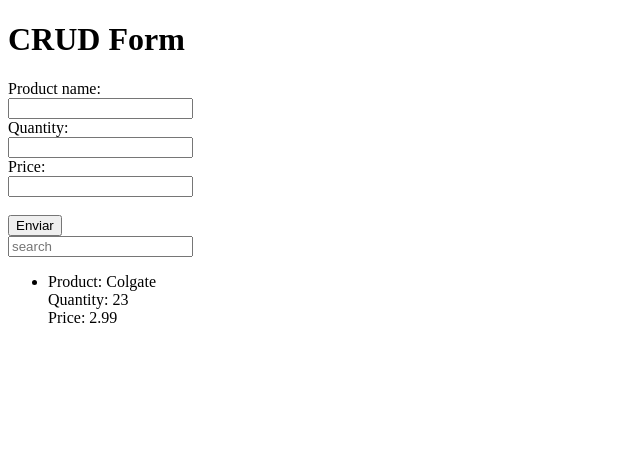
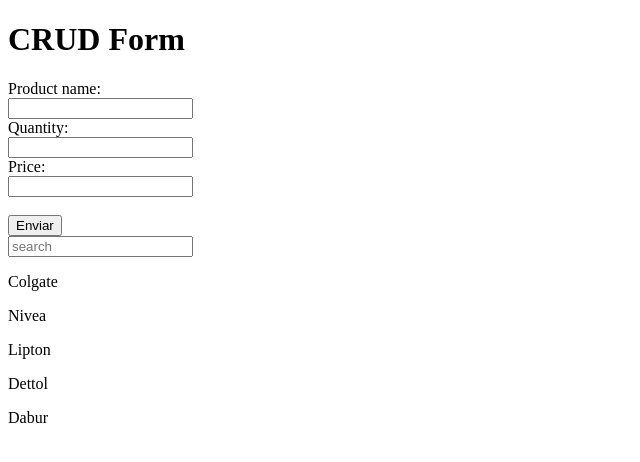
Before and after one commit to JhonArroyo/react-makeup, a React (Create React App) app: page / in a window 1280 px wide. Shown: the top 462 px of the page, without its empty margins (0-640 px from the left). Built offline with nearby package versions, Linux system fonts and the light colour scheme.

Commit message:
Using filter

```diff
--- a/src/components/CrudForm/CrudForm.jsx
+++ b/src/components/CrudForm/CrudForm.jsx
@@ -5,11 +5,12 @@
 const CrudForm = (props) => {
     const [getProducts, setProducts] = useState(Products);
     const [getSubmitForm, setSubmitForm] = useState(
-    {
-        product: '',
-        quantity: '',
-        price: '',
-    });
+        {
+            product: '',
+            quantity: '',
+            price: '',
+        });
+    const [search, setSearch] = useState('');
 
     const handleChangeForm = (e) => {
         e.preventDefault();
@@ -63,20 +64,26 @@
                 <input
                     type="text"
                     placeholder="search"
+                    onChange={(e) =>
+                        {setSearch(e.target.value)
+                    }}
                 />
             </form>
-            <ul>
-                {getProducts.map((element) => (
-                    <li key={element.id}>
-                        Product: {element.product}
-                        <br />
-                        Quantity: {element.quantity}
-                        <br />
-                        Price: {element.price}
-                        <br />
-                    </li>
-                ))}
-            </ul>
+            <div>
+                {getProducts.filter((element) => {
+                   if(search === ''){
+                       return element;
+                   } else if (element.product.toLowerCase().includes(search.toLowerCase())){
+                       return element;
+                   }
+                }).map((element, key) => {
+                    return (
+                        <div key={key}>
+                            <p>{element.product}</p>
+                        </div>
+                    );
+                })}
+            </div>
         </div>
     );
 }
--- a/src/json/Products.json
+++ b/src/json/Products.json
@@ -3,5 +3,26 @@
         "product": "Colgate",
         "quantity"  : 23,
         "price" : 2.99
+    },
+    {   "id": 2,
+        "product": "Nivea",
+        "quantity"  : 12,
+        "price" : 3.99
+    },
+    {   "id": 3,
+        "product": "Lipton",
+        "quantity"  : 15,
+        "price" : 4.99
+    },
+    {   "id": 4,
+        "product": "Dettol",
+        "quantity"  : 10,
+        "price" : 1.99
+    },
+    {   "id": 5,
+        "product": "Dabur",
+        "quantity"  : 20,
+        "price" : 2.99
     }
+
 ]
```
